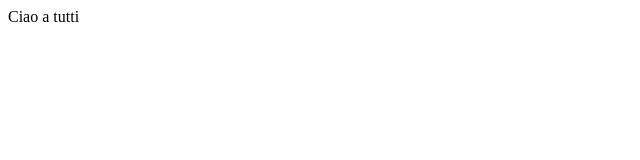
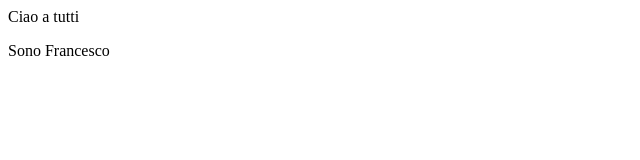
Before and after one commit to daniele-pipino/git-test-2, a plain HTML site: page index.html in a window 1280 px wide. Shown: the full height of the page, 0-640 px from the left. Drawn offline with Linux system fonts and the light colour scheme.

Commit message:
Creato branc Francesco

```diff
--- a/index.html
+++ b/index.html
@@ -10,6 +10,7 @@
 
 <body>
     Ciao a tutti
+    <p>Sono Francesco</p>
 </body>
 
 </html>
```
